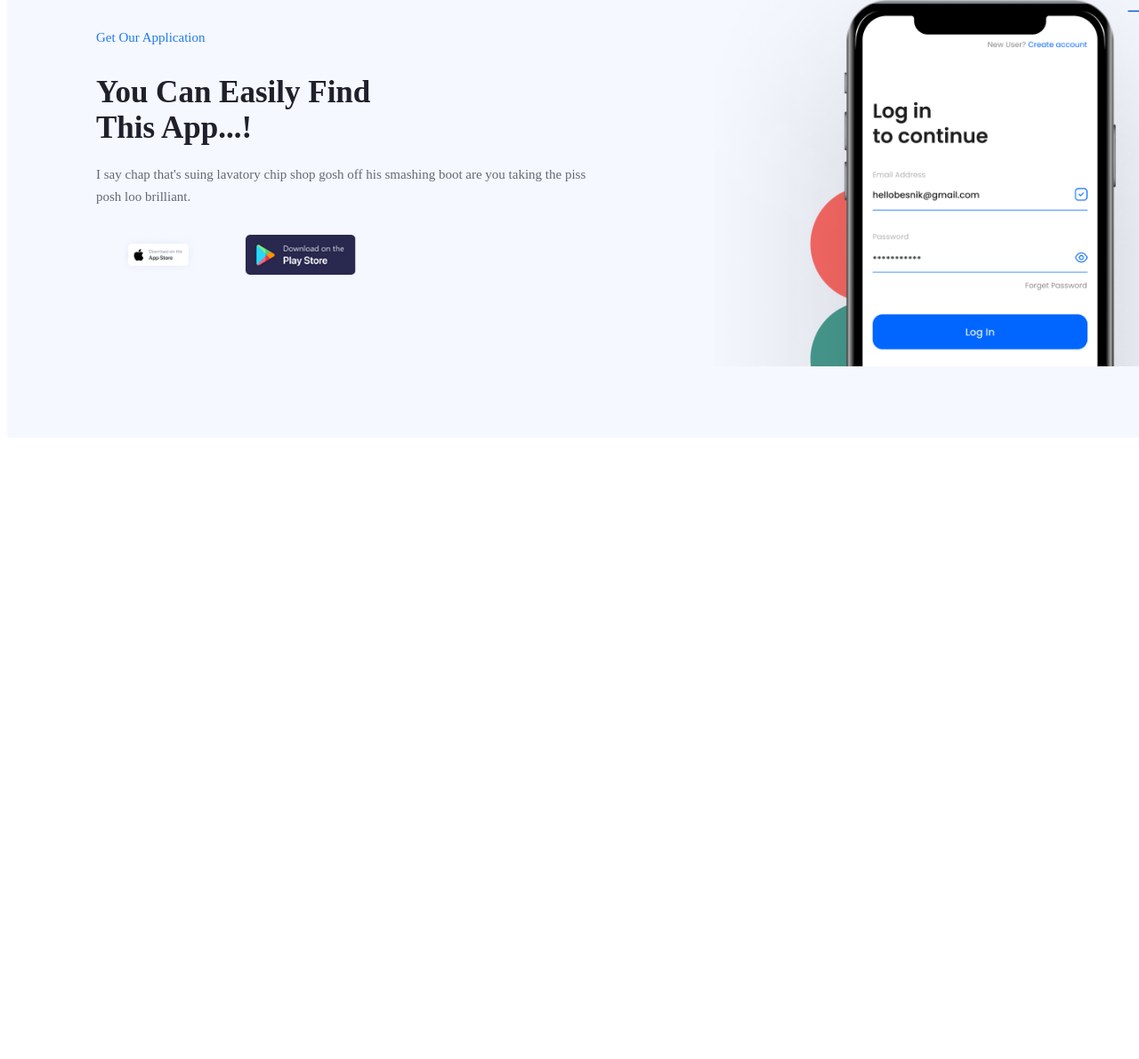
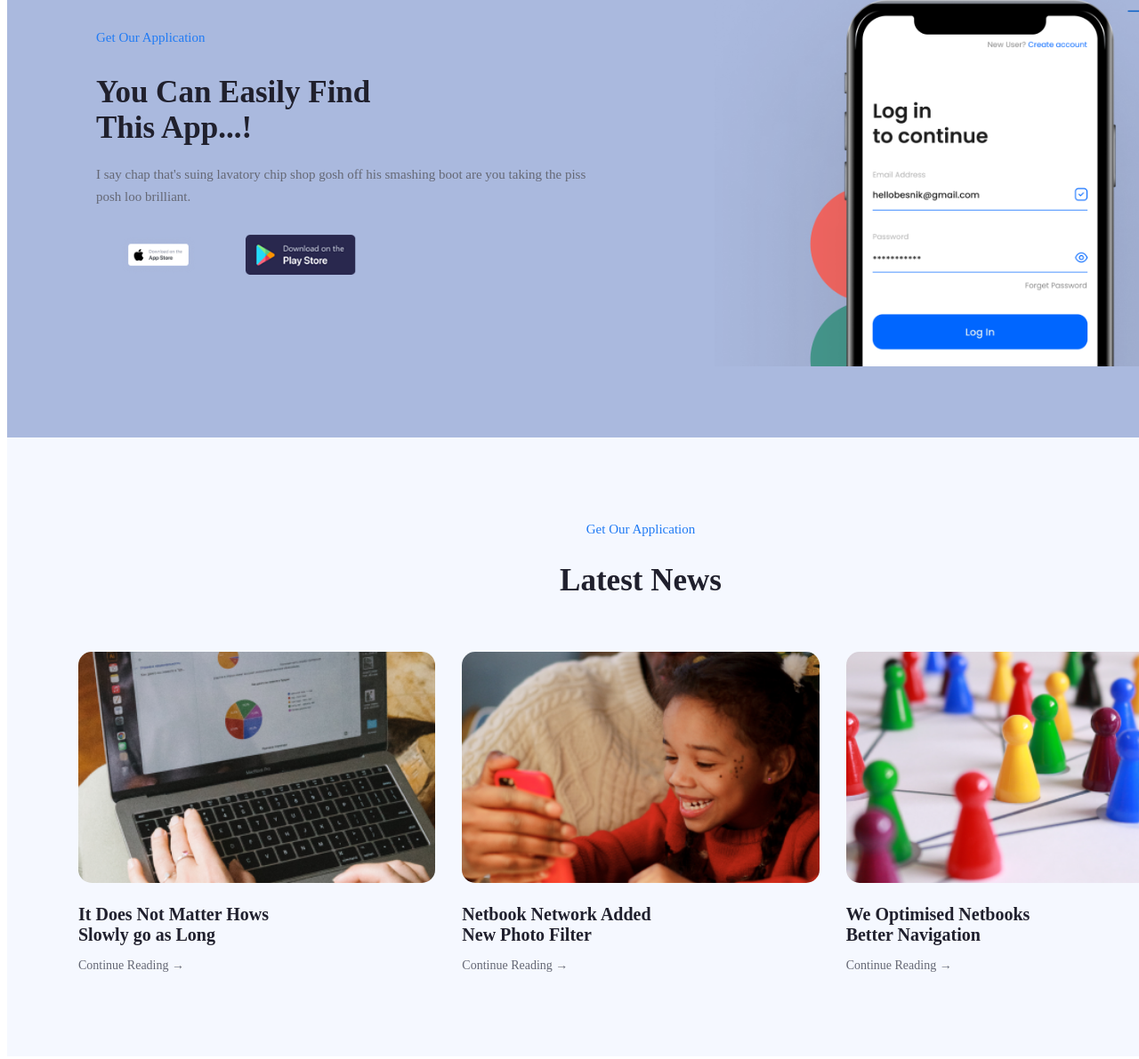
Before and after one commit to abdulhodirazzoqzoda-cpu/classwork, a plain HTML site: page index.html in a window 1280 px wide. Shown: the part 3409-4600 px from the top of the page at 89% size. Before the commit the page ends 3909 px from the top, so only its background shows below. Drawn offline with Linux system fonts and the light colour scheme.

Commit message:
section 7

```diff
--- a/index.html
+++ b/index.html
@@ -279,5 +279,45 @@
     </div>
 
 </section>
+<section class="section7">
+
+    <div class="matni-boloi-section7">
+        <p>Get Our Application</p>
+        <h2>Latest News</h2>
+    </div>
+
+    <div class="news">
+
+        <div class="news1">
+            <img src="./images/Image (30).png" alt="News">
+
+            <h3>It Does Not Matter Hows<br>
+                Slowly go as Long</h3>
+
+            <p>Continue Reading →</p>
+        </div>
+
+        <div class="news1">
+            <img src="./images/Image (31).png" alt="News">
+
+            <h3>Netbook Network Added<br>
+                New Photo Filter</h3>
+
+            <p>Continue Reading →</p>
+        </div>
+
+        <div class="news1">
+            <img src="./images/Image (32).png" alt="News">
+
+            <h3>We Optimised Netbooks<br>
+                Better Navigation</h3>
+
+            <p>Continue Reading →</p>
+        </div>
+
+    </div>
+
+</section>
+
 </body>
 </html>
--- a/style.css
+++ b/style.css
@@ -367,7 +367,7 @@
 }
 
 .member1 p {
-    color: #656464;
+    color: #7285da;
     margin: 0;
 }
 .section6 {
@@ -376,7 +376,7 @@
     justify-content: space-between;
     align-items: center;
     padding: 80px 100px;
-    background-color: #f5f8ff;
+    background-color: #aab9de;
 }
 
 .matni-section6 {
@@ -427,3 +427,52 @@
     height: 500px;
     object-fit: contain;
 }
+.section7 {
+    width: 100%;
+    padding: 80px;
+    background-color: #f5f8ff;
+}
+
+.matni-boloi-section7 {
+    text-align: center;
+    margin-bottom: 60px;
+}
+
+.matni-boloi-section7 p {
+    color: #217bf4;
+    font-size: 15px;
+}
+
+.matni-boloi-section7 h2 {
+    color: #20202d;
+    font-size: 35px;
+}
+
+.news {
+    display: flex;
+    justify-content: space-between;
+    gap: 30px;
+}
+
+.news1 {
+    width: 33%;
+}
+
+.news1 img {
+    width: 100%;
+    height: 260px;
+    object-fit: cover;
+    border-radius: 15px;
+}
+
+.news1 h3 {
+    color: #20202d;
+    font-size: 20px;
+    margin-top: 20px;
+    margin-bottom: 15px;
+}
+
+.news1 p {
+    color: #656875;
+    font-size: 14px;
+}
```
Also changed, not shown: images/Image (30).png (added), images/Image (31).png (added), images/Image (32).png (added).
